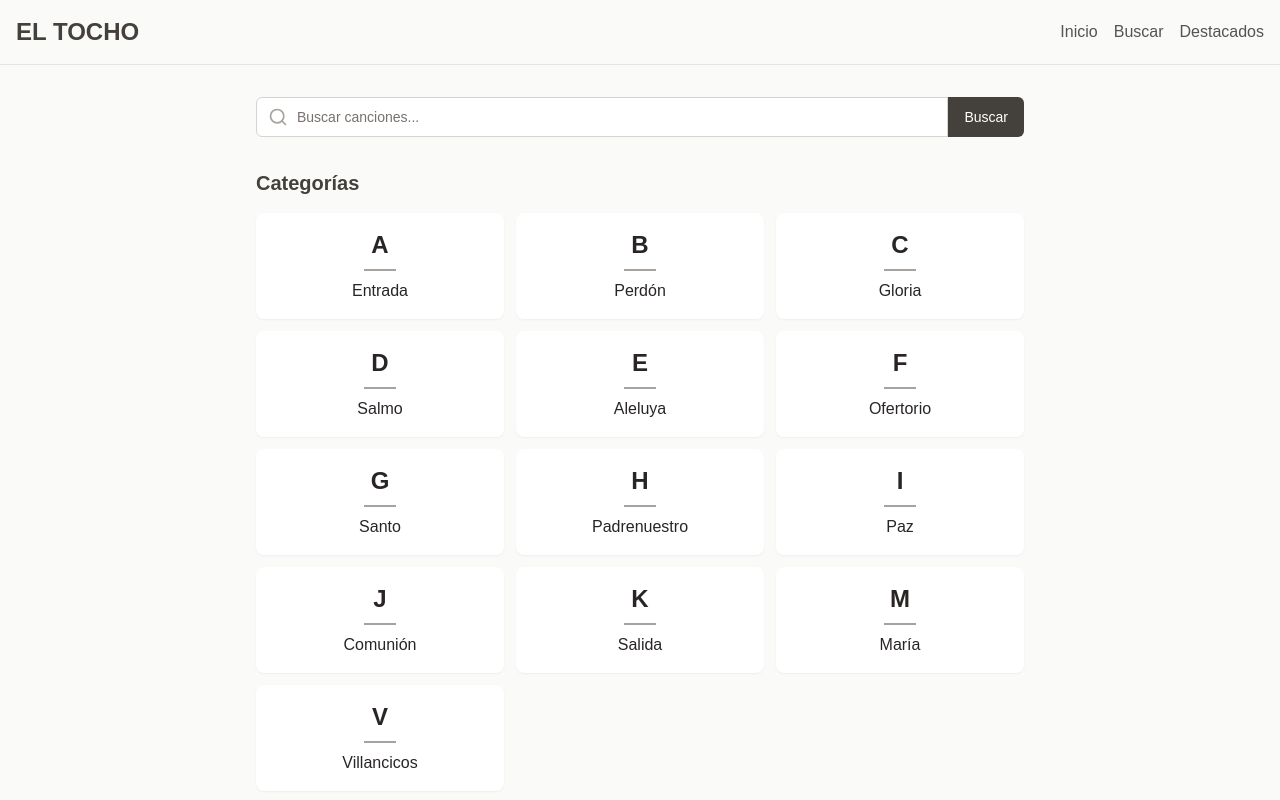
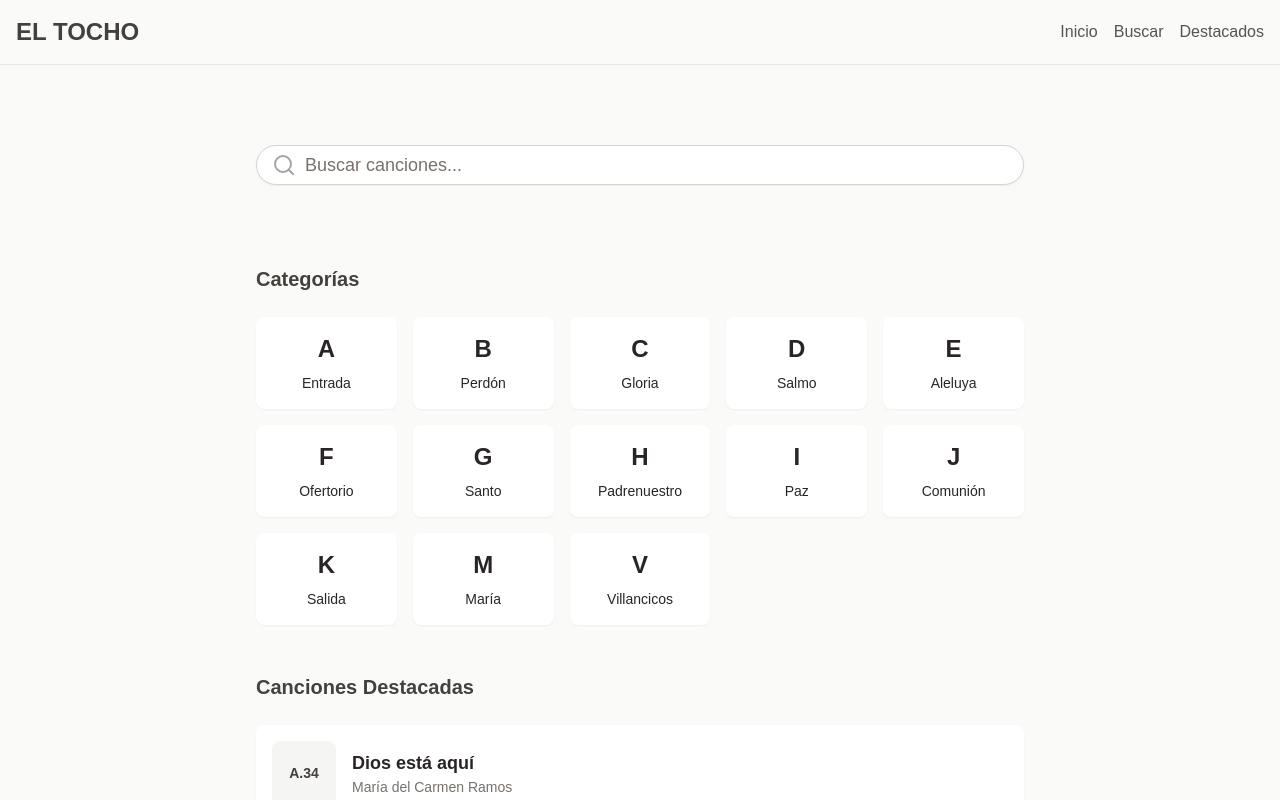
Before and after one commit to GonzaloPTE/el-tocho-next-js, a Next.js app: page / in a window 1280 px wide. Shown: the top 800 px of the page. Built offline with nearby package versions, Linux system fonts and the light colour scheme.

Commit message:
Buscador

```diff
--- a/components/constants.ts
+++ b/components/constants.ts
@@ -19,3 +19,10 @@ export const CANCIONES_DESTACADAS = [
   { codigo: 'K.12', titulo: "Hoy el Señor resucitó", artista: "Tradicional" },
   { codigo: 'J.56', titulo: "Cantemos al amor de los amores", artista: "Tradicional" }
 ]
+
+export const TODAS_LAS_CANCIONES = [
+  { codigo: "A.34", titulo: "Abre tu tienda al Señor", autor: "Carmelo Erdozáin" },
+  { codigo: "B.12", titulo: "Bendito sea el Señor", autor: "Juan A. Espinosa" },
+  { codigo: "C.56", titulo: "Canta alegre al Señor", autor: "Tradicional" },
+  // ... add more songs here with their authors
+];
--- a/components/pagina-inicio.tsx
+++ b/components/pagina-inicio.tsx
@@ -1,12 +1,27 @@
 "use client"
 
-import React from 'react';
-import { Search } from "lucide-react"
+import React, { useState, useEffect } from 'react';
+import { Search, X } from "lucide-react"
 import { Input } from "@/components/ui/input"
 import { Button } from "@/components/ui/button"
-import { CATEGORIAS, CANCIONES_DESTACADAS } from "@/components/constants"
+import { CATEGORIAS, CANCIONES_DESTACADAS, TODAS_LAS_CANCIONES } from "@/components/constants"
 
 export function PaginaInicio() {
+  const [searchTerm, setSearchTerm] = useState('');
+  const [searchResults, setSearchResults] = useState<Array<{ codigo: string; titulo: string; autor: string }>>([]);
+
+  useEffect(() => {
+    if (searchTerm.length > 0) {
+      const filteredResults = TODAS_LAS_CANCIONES.filter(cancion =>
+        cancion.titulo.toLowerCase().includes(searchTerm.toLowerCase()) ||
+        cancion.codigo.toLowerCase().includes(searchTerm.toLowerCase())
+      ).slice(0, 5);
+      setSearchResults(filteredResults);
+    } else {
+      setSearchResults([]);
+    }
+  }, [searchTerm]);
+
   return (
     <div className="min-h-screen bg-stone-50 text-stone-800 font-inter">
       <header className="border-b border-stone-200 p-4">
@@ -20,46 +35,68 @@ export function PaginaInicio() {
         </div>
       </header>
 
-      <main className="container mx-auto px-4 py-8">
-        <div className="max-w-3xl mx-auto space-y-8">
-          <div className="relative">
-            <div className="flex">
+      <main className="container mx-auto px-4 py-12">
+        <div className="max-w-3xl mx-auto space-y-12">
+          <div className="relative py-8">
+            <div className="flex items-center">
+              <Search className="absolute left-4 top-1/2 transform -translate-y-1/2 text-stone-400" size={24} />
               <Input
-                type="search"
+                type="text"
                 placeholder="Buscar canciones..."
-                className="w-full pl-10 pr-4 py-3 border-stone-300 focus:border-stone-500 focus:ring-stone-500 rounded-r-none"
+                className="w-full pl-12 pr-12 py-3 text-lg border border-stone-300 focus:border-stone-500 focus:ring-2 focus:ring-stone-500 rounded-full shadow-sm [&::-webkit-search-cancel-button]:hidden [&::-webkit-search-decoration]:hidden [&::-webkit-search-results-button]:hidden [&::-webkit-search-results-decoration]:hidden"
+                value={searchTerm}
+                onChange={(e) => setSearchTerm(e.target.value)}
               />
-              <Button className="bg-stone-700 hover:bg-stone-800 text-white rounded-l-none">
-                Buscar
-              </Button>
+              {searchTerm && (
+                <X
+                  className="absolute right-4 top-1/2 transform -translate-y-1/2 text-stone-400 cursor-pointer hover:text-stone-600"
+                  size={20}
+                  onClick={() => setSearchTerm('')}
+                />
+              )}
             </div>
-            <Search className="absolute left-3 top-1/2 transform -translate-y-1/2 text-stone-400" size={20} />
+            {searchResults.length > 0 && (
+              <div className="absolute z-10 mt-4 w-full bg-white rounded-lg shadow-xl overflow-hidden">
+                {searchResults.map((cancion, index) => (
+                  <div key={index} className="p-4 hover:bg-stone-50 transition-colors cursor-pointer border-b border-stone-100 last:border-b-0">
+                    <div className="flex items-center space-x-4">
+                      <div className="w-14 h-14 bg-stone-100 rounded-full flex items-center justify-center text-stone-700 font-semibold text-sm">
+                        {cancion.codigo}
+                      </div>
+                      <div>
+                        <p className="text-stone-800 font-semibold">{cancion.titulo}</p>
+                        <p className="text-stone-500 text-sm">{cancion.autor}</p>
+                      </div>
+                    </div>
+                  </div>
+                ))}
+              </div>
+            )}
           </div>
 
           <div>
-            <h2 className="text-xl font-merriweather font-semibold mb-4 text-stone-700">Categorías</h2>
-            <div className="grid grid-cols-1 sm:grid-cols-2 md:grid-cols-3 gap-3">
+            <h2 className="text-xl font-merriweather font-semibold mb-6 text-stone-700">Categorías</h2>
+            <div className="grid grid-cols-3 sm:grid-cols-4 md:grid-cols-5 gap-4">
               {CATEGORIAS.map((categoria: { letra: string; descripcion: string }) => (
-                <div key={categoria.letra} className="flex flex-col items-center p-4 h-full bg-white rounded-lg shadow-sm transition-all duration-300 hover:bg-stone-100">
-                  <span className="text-2xl font-semibold">{categoria.letra}</span>
-                  <span className="w-8 h-0.5 bg-stone-400 my-2"></span>
-                  <p className="text-center">{categoria.descripcion}</p>
+                <div key={categoria.letra} className="flex flex-col items-center p-4 bg-white rounded-lg shadow-sm hover:shadow-md transition-shadow">
+                  <span className="text-2xl font-semibold mb-2">{categoria.letra}</span>
+                  <p className="text-center text-sm">{categoria.descripcion}</p>
                 </div>
               ))}
             </div>
           </div>
 
           <div>
-            <h2 className="text-xl font-merriweather font-semibold mb-4 text-stone-700">Canciones Destacadas</h2>
-            <div className="space-y-4">
+            <h2 className="text-xl font-merriweather font-semibold mb-6 text-stone-700">Canciones Destacadas</h2>
+            <div className="space-y-3">
               {CANCIONES_DESTACADAS.map((cancion: { codigo: string; titulo: string; artista: string }, index: number) => (
-                <div key={index} className="flex items-center space-x-4 p-4 bg-white rounded-lg shadow-sm">
-                  <div className="w-16 h-16 bg-stone-100 rounded-md flex items-center justify-center text-stone-700 font-semibold text-lg">
+                <div key={index} className="flex items-center space-x-4 p-4 bg-white rounded-lg shadow-sm hover:shadow-md transition-shadow">
+                  <div className="w-16 h-16 bg-stone-100 rounded-lg flex items-center justify-center text-stone-700 font-semibold text-sm">
                     {cancion.codigo}
                   </div>
                   <div>
-                    <h3 className="font-semibold text-stone-800">{cancion.titulo}</h3>
-                    <p className="text-stone-600">{cancion.artista}</p>
+                    <h3 className="font-semibold text-lg text-stone-800">{cancion.titulo}</h3>
+                    <p className="text-stone-500 text-sm">{cancion.artista}</p>
                   </div>
                 </div>
               ))}
```
